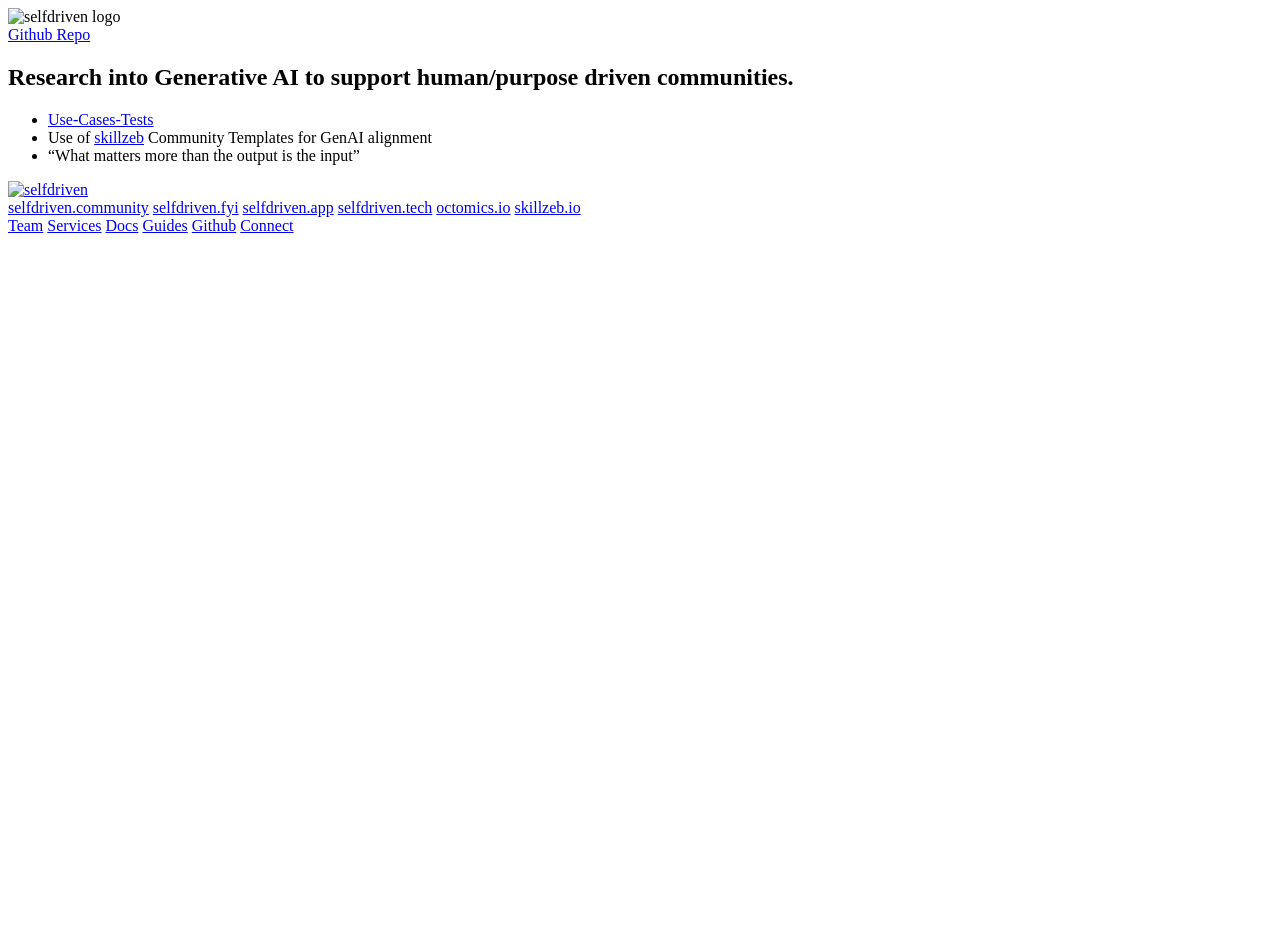
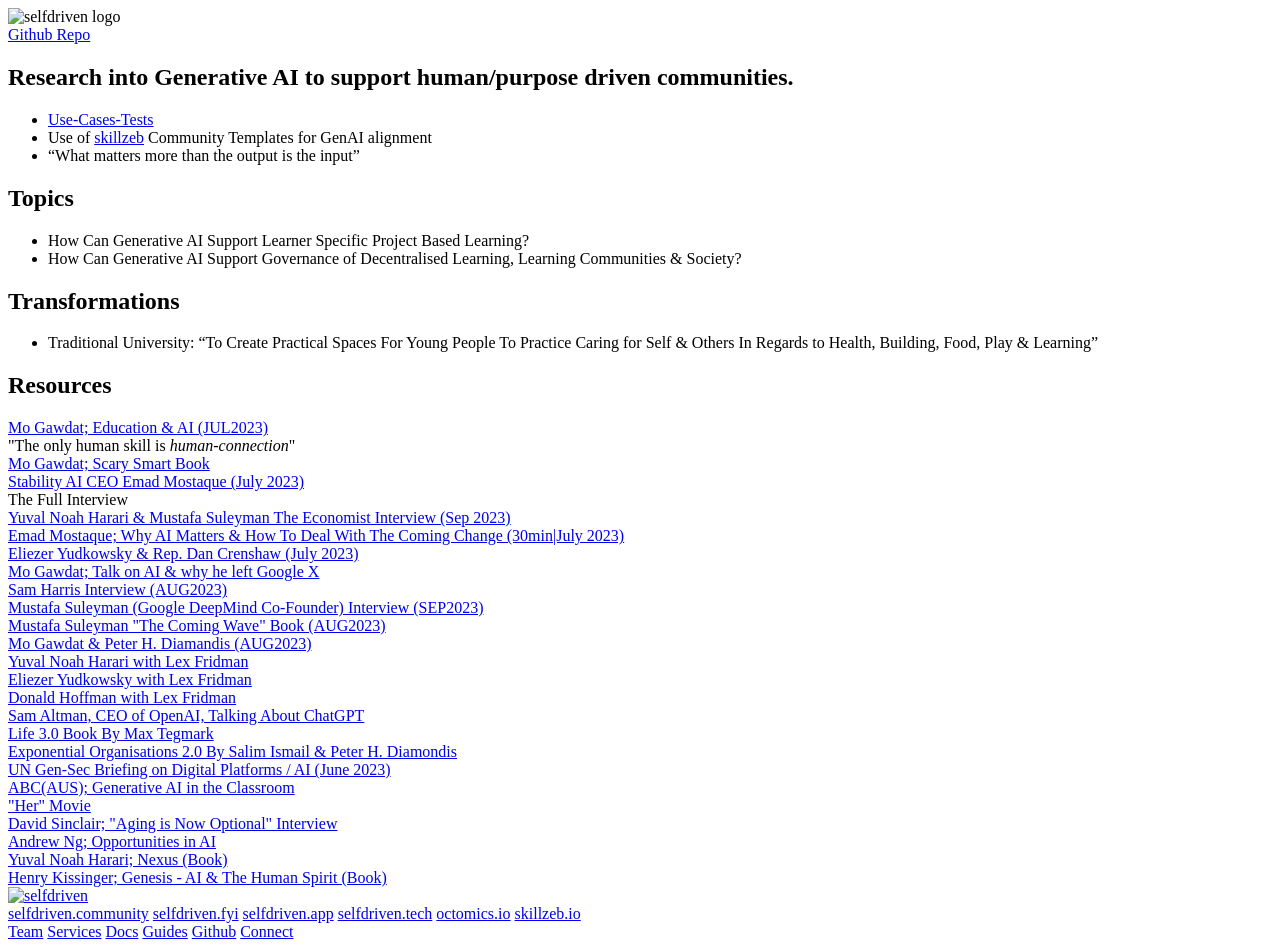
Before and after one commit to selfdriven-foundation/selfdriven-ai, a Jekyll site: the page built from docs/pages/research.md, in a window 1280 px wide. Built offline with Jekyll 4.4.1, drawn with Linux system fonts in a browser that asks for light colours; before the commit the page ends 900 px from its top, so only the background shows below that.

Commit message:
research

```diff
--- a/docs/pages/research.md
+++ b/docs/pages/research.md
@@ -9,3 +9,200 @@
 - [Use-Cases-Tests](https://github.com/selfdriven-foundation/selfdriven-ai/tree/main/research/use-case-tests)
 - Use of [skillzeb](https://skillseb.io) Community Templates for GenAI alignment
 - "What matters more than the output is the input"
+
+## Topics
+- How Can Generative AI Support Learner Specific Project Based Learning?
+- How Can Generative AI Support Governance of Decentralised Learning, Learning Communities & Society?
+
+## Transformations
+- Traditional University: "To Create Practical Spaces For Young People To Practice Caring for Self & Others In Regards to Health, Building, Food, Play & Learning"
+
+## Resources
+<div>
+	<div class="row mt-2 mb-2">
+		<div class="col-12">
+			<div><a href="https://youtu.be/C84SLJhhEpo" target="_blank">Mo Gawdat; Education
+					& AI (JUL2023)</a>
+			</div>
+			<div class="mt-0 text-secondary small">"The only human skill is
+				<em>human-connection</em>"
+			</div>
+		</div>
+	</div>
+
+	<div class="row mb-2">
+		<div class="col-12">
+			<a href="https://www.mogawdat.com/scary-smart" target="_blank">Mo Gawdat; Scary
+				Smart Book</a>
+		</div>
+	</div>
+
+	<div class="row mb-2">
+		<div class="col-12">
+			<div><a href="https://youtu.be/zXd9ZwU8u5E" target="_blank">
+					Stability AI CEO Emad Mostaque (July 2023)</a>
+			</div>
+			<div class="mt-0 text-secondary small">The Full Interview</div>
+		</div>
+	</div>
+
+
+	<div class="row mb-2">
+		<div class="col-12">
+			<div><a href="https://youtu.be/7JkPWHr7sTY?si=gwyxf6PLPZD-awJw" target="_blank">
+					Yuval Noah Harari & Mustafa Suleyman The Economist Interview (Sep
+					2023)</a>
+			</div>
+		</div>
+	</div>
+
+	<div class="row mb-2">
+		<div class="col-12">
+			<a href="https://www.youtube.com/watch?v=ciX_iFGyS0M" target="_blank">
+				Emad Mostaque; Why AI Matters & How To Deal With The Coming Change
+				(30min|July 2023)</a>
+		</div>
+	</div>
+
+	<div class="row mb-2">
+		<div class="col-12">
+			<a href="https://www.youtube.com/watch?v=uX9xkYDSPKA" target="_blank">Eliezer
+				Yudkowsky & Rep. Dan
+				Crenshaw (July 2023)</a>
+		</div>
+	</div>
+
+	<div class="row mb-2">
+		<div class="col-12">
+			<a href="https://youtu.be/bk-nQ7HF6k4" target="_blank">Mo Gawdat; Talk on AI &
+				why he left Google
+				X</a>
+		</div>
+	</div>
+
+	<div class="row mb-2">
+		<div class="col-12">
+			<a href="https://youtu.be/GmlrEgLGozw" target="_blank">Sam Harris Interview
+				(AUG2023)</a>
+		</div>
+	</div>
+
+	<div class="row mb-2">
+		<div class="col-12">
+			<a href="https://www.youtube.com/watch?v=CTxnLsYHWuI" target="_blank">Mustafa
+				Suleyman (Google DeepMind Co-Founder) Interview
+				(SEP2023)</a>
+		</div>
+	</div>
+	<div class="row mb-2">
+		<div class="col-12">
+			<a href="https://www.the-coming-wave.com" target="_blank">Mustafa Suleyman "The
+				Coming Wave" Book
+				(AUG2023)</a>
+		</div>
+	</div>
+
+	<div class="row mb-2">
+		<div class="col-12">
+			<a href="https://youtu.be/hY8upuGzQBg" target="_blank">Mo Gawdat & Peter H.
+				Diamandis
+				(AUG2023)</a>
+		</div>
+	</div>
+
+	<div class="row mb-2">
+		<div class="col-12">
+			<a href="https://youtu.be/Mde2q7GFCrw" target="_blank">Yuval Noah
+				Harari with Lex Fridman</a>
+		</div>
+	</div>
+
+	<div class="row mb-2">
+		<div class="col-12">
+			<a href="https://youtu.be/AaTRHFaaPG8" target="_blank">Eliezer
+				Yudkowsky with Lex Fridman</a>
+		</div>
+	</div>
+
+	<div class="row mb-2">
+		<div class="col-12">
+			<a href="https://youtu.be/reYdQYZ9Rj4" target="_blank">Donald
+				Hoffman with Lex Fridman </a>
+		</div>
+	</div>
+
+	<div class="row mb-2">
+		<div class="col-12">
+			<a href="https://www.youtube.com/watch?v=L_Guz73e6fw" target="_blank">Sam
+				Altman, CEO of OpenAI,
+				Talking About ChatGPT</a>
+		</div>
+	</div>
+
+	<div class="row mb-2">
+		<div class="col-12">
+			<a href="https://en.wikipedia.org/wiki/Life_3.0" target="_blank">Life 3.0 Book
+				By Max Tegmark</a>
+		</div>
+	</div>
+
+	<div class="row mb-2">
+		<div class="col-12">
+			<a href="https://openexo.com/book" target="_blank">Exponential Organisations 2.0
+				By Salim Ismail &
+				Peter H. Diamondis</a>
+		</div>
+	</div>
+
+	<div class="row mb-2">
+		<div class="col-12">
+			<a href="https://www.youtube.com/watch?v=ktFF2dSH3oU" target="_blank">UN Gen-Sec
+				Briefing on Digital
+				Platforms / AI (June 2023)</a>
+		</div>
+	</div>
+
+	<div class="row mb-2">
+		<div class="col-12">
+			<a href="https://www.youtube.com/watch?v=eCa-JCr0v9c" target="_blank">ABC(AUS);
+				Generative AI in the Classroom</a>
+		</div>
+	</div>
+
+	<div class="row mb-2">
+		<div class="col-12">
+			<a href="https://www.imdb.com/title/tt1798709/" target="_blank">"Her" Movie</a>
+		</div>
+	</div>
+
+	<div class="row mb-2">
+		<div class="col-12">
+			<a href="https://youtu.be/Jk_GcwkfJGs?si=_W0ckiK71ZosuNrs" target="_blank">David
+				Sinclair; "Aging is Now Optional" Interview</a>
+		</div>
+	</div>
+
+
+	<div class="row mb-2">
+		<div class="col-12">
+			<a href="https://www.youtube.com/watch?v=5p248yoa3oE" target="_blank">
+				Andrew Ng; Opportunities in AI</a>
+		</div>
+	</div>
+
+	<div class="row mb-2">
+		<div class="col-12">
+			<a href="https://www.ynharari.com/book/nexus/" target="_blank">
+				Yuval Noah Harari; Nexus (Book)</a>
+		</div>
+	</div>
+
+	<div class="row mb-2">
+		<div class="col-12">
+			<a href="https://www.hachettebookgroup.com/titles/henry-a-kissinger/genesis/9780316581295/" target="_blank">
+				Henry Kissinger; Genesis - AI & The Human Spirit (Book)</a>
+		</div>
+	</div>
+
+
+</div>
```
Also changed, not shown: docs/index.md (+3 -9 lines).
